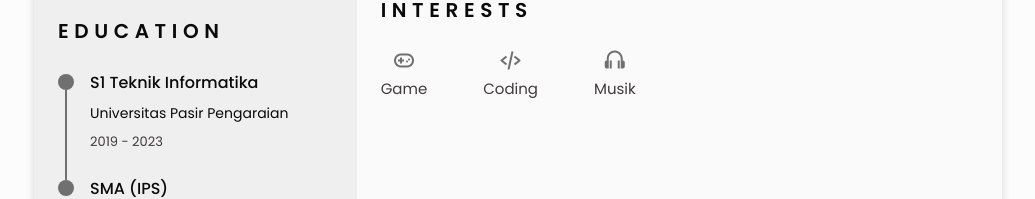
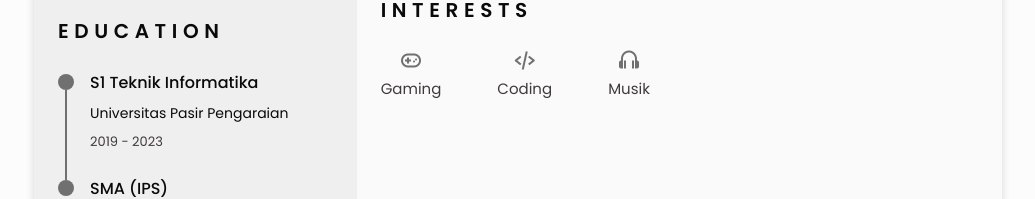
Before and after one commit to PangeranAfdhol/resume, a plain HTML site: page index.html in a window 1280 px wide. Shown: the part 921-1120 px from the top of the page, without its empty margins (122-1157 px from the left). Drawn offline with nearby package versions, Linux system fonts and the light colour scheme.

Commit message:
Update index.html

```diff
--- a/index.html
+++ b/index.html
@@ -246,7 +246,7 @@ seperti Program Dasar, Problem Solving, dan Pengelolaan Data.
                         <div class="interests_container bd-grid">
                             <div class="interests_content">
                                 <i class='bx bx-joystick-alt interests_icon'></i>
-                                <span class="interests_name">Game</span>
+                                <span class="interests_name">Gaming</span>
                             </div>
                             <div class="interests_content">
                                 <i class='bx bx-code-alt interests_icon' ></i>
```
